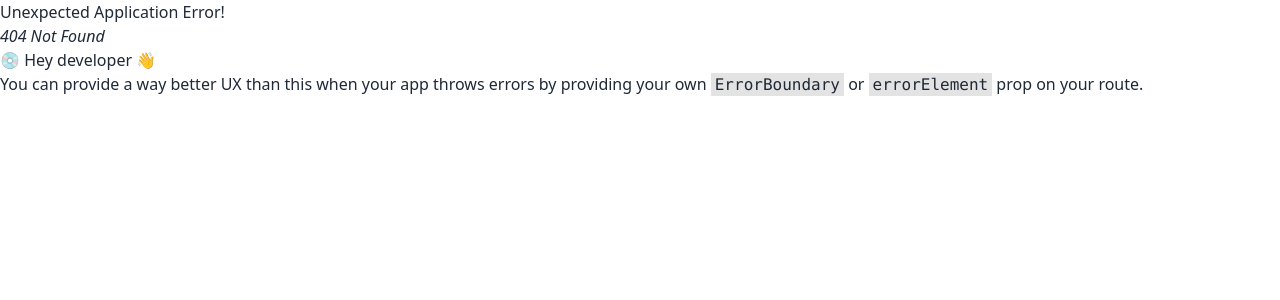
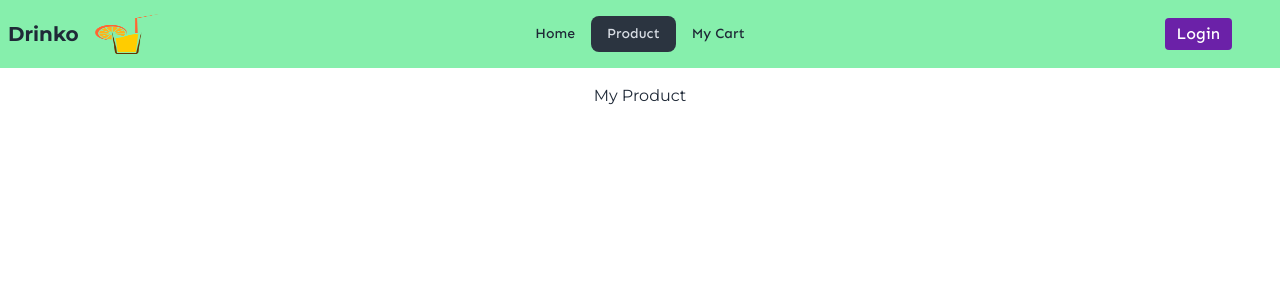
Before and after one commit to AsadFahimTEC/b8a10-brandshop-client-side, a React (Vite) app: page /product in a window 1280 px wide. Before the commit this address had no page. Shown: the top 300 px of the page. Built offline with nearby package versions, Linux system fonts and the light colour scheme.

Commit message:
client side navbar design finished properly

```diff
--- a/src/App.jsx
+++ b/src/App.jsx
@@ -1,4 +1,4 @@
-import { useState } from 'react'
+
 
 
 function App() {
--- /dev/null
+++ b/src/components/Home.jsx
@@ -0,0 +1,12 @@
+
+
+
+const Home = () => {
+    return (
+        <div>
+
+        </div>
+    );
+};
+
+export default Home;
--- /dev/null
+++ b/src/components/shared/Cart.jsx
@@ -0,0 +1,11 @@
+
+
+const Cart = () => {
+    return (
+        <div>
+           <h2 className="text-center font-bebasneue mt-4">my cart</h2>
+        </div>
+    );
+};
+
+export default Cart;
--- /dev/null
+++ b/src/components/shared/Login.jsx
@@ -0,0 +1,11 @@
+
+
+const Login = () => {
+    return (
+        <div>
+            <h2 className="text-center mt-4 font-avenir">login</h2>
+        </div>
+    );
+};
+
+export default Login;
--- /dev/null
+++ b/src/components/shared/Navbar.jsx
@@ -0,0 +1,96 @@
+import { Link, NavLink } from "react-router-dom";
+import logo from '../../assets/drin2.png'
+
+const Navbar = () => {
+    const navLinks = (
+        <>
+          <li>
+            <NavLink to="/">Home</NavLink>
+          </li>
+          <li>
+            <NavLink to="/product">Product</NavLink>
+          </li>
+          <li>
+            <NavLink to="/cart">My Cart</NavLink>
+          </li>
+        </>
+      );
+
+    return (
+        <div className="navbar bg-green-300">
+        <div className="navbar-start">
+          <div className="dropdown">
+            <label tabIndex={0} className="btn btn-ghost lg:hidden">
+              <svg
+                xmlns="http://www.w3.org/2000/svg"
+                className="h-5 w-5"
+                fill="none"
+                viewBox="0 0 24 24"
+                stroke="currentColor"
+              >
+                <path
+                  strokeLinecap="round"
+                  strokeLinejoin="round"
+                  strokeWidth="2"
+                  d="M4 6h16M4 12h8m-8 6h16"
+                />
+              </svg>
+            </label>
+            <ul
+              tabIndex={0}
+              className="menu font-avenir menu-sm dropdown-content mt-3 z-[1] p-2 shadow bg-blue-300 rounded-box w-52"
+            >
+              {navLinks}
+            </ul>
+          </div>
+          <p className="normal-case font-montserrat font-bold text-xl">
+            Drinko
+          </p>
+          <div className="ml-4">
+          <img className="w-14 h-10 sm:w-16 sm:h-10" src={logo} alt="logo" />
+          </div>
+        </div>
+        <div className="navbar-center hidden lg:flex">
+          <ul className="menu font-avenir menu-horizontal px-1">{navLinks}</ul>
+        </div>
+
+        <div className="navbar-end">
+          {/* {user?.displayName ? ( */}
+            <div className="dropdown dropdown-end">
+              <label tabIndex={0} className="btn btn-ghost btn-circle avatar">
+                <div className="w-10 rounded-full">
+                  {/* <img src={user.photoURL} alt={user.displayName} /> */}
+                </div>
+              </label>
+              <ul
+                tabIndex={0}
+                className="menu menu-sm dropdown-content mt-3 z-[1] p-2 shadow bg-base-100 rounded-box w-52"
+              >
+                <li>
+                  <button className="btn btn-sm  btn-ghost">
+                    {/* {user.displayName} */}
+                  </button>
+                </li>
+                <li>
+                  <button
+                    // onClick={handleLogOut}
+                    className="font-avenir mr-10 px-2 py-1 rounded bg-purple-800 text-white"
+                  >
+                    Log out
+                  </button>
+                </li>
+              </ul>
+            </div>
+          {/* ) : ( */}
+            <Link to="/login">
+              <button className="font-avenir mr-10 px-3 py-1 rounded bg-purple-800 text-white">
+                Login
+              </button>
+            </Link>
+          {/* )} */}
+        </div>
+      </div>
+    );
+  };
+
+export default Navbar;
--- /dev/null
+++ b/src/components/shared/Product.jsx
@@ -0,0 +1,11 @@
+
+
+const Product = () => {
+    return (
+        <div>
+            <h2 className="text-center mt-4 font-montserrat">My Product</h2>
+        </div>
+    );
+};
+
+export default Product;
--- /dev/null
+++ b/src/layout/Root.jsx
@@ -0,0 +1,14 @@
+import { Outlet } from "react-router-dom";
+import Navbar from "../components/shared/Navbar";
+
+
+const Root = () => {
+    return (
+        <div>
+            <Navbar></Navbar>
+           <Outlet></Outlet>
+        </div>
+    );
+};
+
+export default Root;
```
Also changed, not shown: src/main.jsx (+3 -8 lines), src/routes/routes.jsx (added, +42 -0 lines), src/assets/drin2.png (added), src/assets/drinks.png (added).
